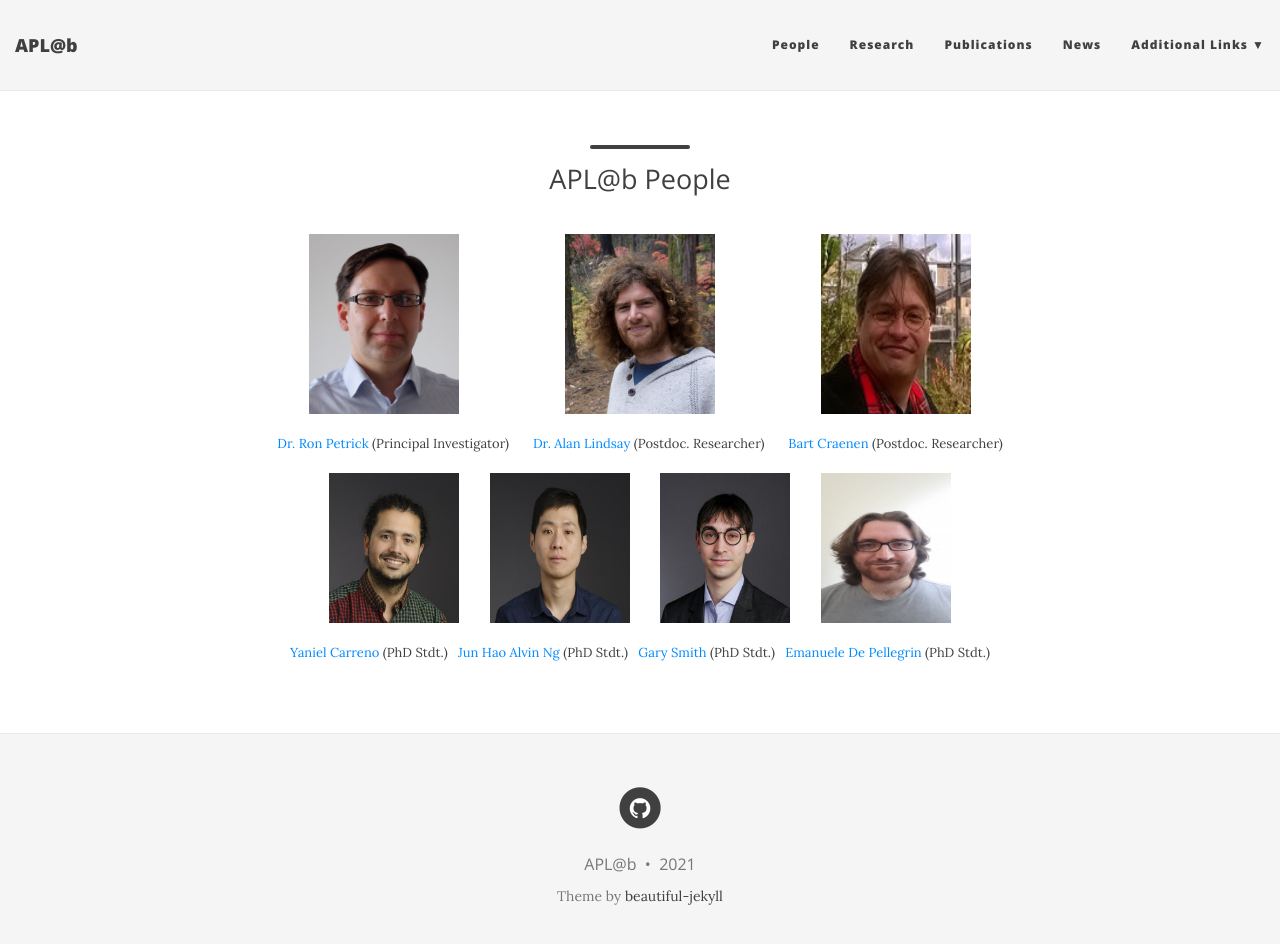
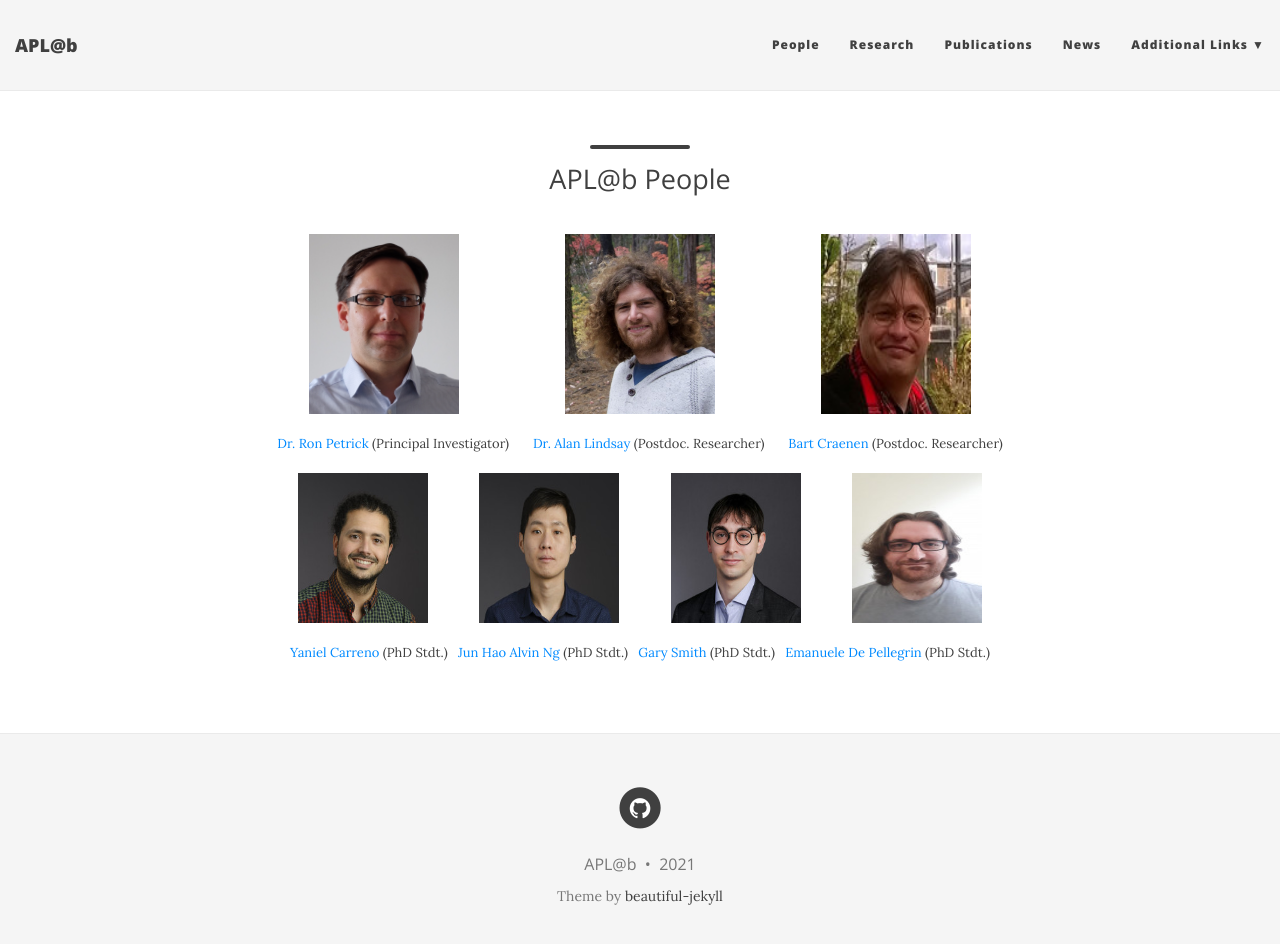
Before and after one commit to aplab2020/aplab2020.github.io, a Jekyll site: the page built from people.md, in a window 1280 px wide and 957 px high. Shown: the top 944 px of the window. Built offline with Jekyll 4.4.1, drawn with Linux system fonts in a browser that asks for light colours; nearby versions of some CDN libraries.

Commit message:
Update people.md

```diff
--- a/people.md
+++ b/people.md
@@ -18,7 +18,7 @@
 
 
 
-<p align="center"> <img src="/img/yaniel.jpg" align="center" width="130" height="150">  &nbsp;  &nbsp; &nbsp;  &nbsp;  <img src="/img/alvin.jpg" align="center" width="140" height="150">   &nbsp;  &nbsp; &nbsp;  &nbsp;  <img src="/img/gary.jpg" align="center" width="130" height="150">  &nbsp;  &nbsp; &nbsp;  &nbsp;  <img src="/img/emanuelle.jpeg" align="center" width="130" height="150"></p>
+<p align="center"> <img src="/img/yaniel.jpg" align="center" width="130" height="150">  &nbsp;  &nbsp; &nbsp; &nbsp;  &nbsp; &nbsp;  &nbsp;  <img src="/img/alvin.jpg" align="center" width="140" height="150">  &nbsp;  &nbsp; &nbsp; &nbsp;  &nbsp; &nbsp;  &nbsp;  <img src="/img/gary.jpg" align="center" width="130" height="150">  &nbsp;  &nbsp; &nbsp; &nbsp;  &nbsp; &nbsp;  &nbsp; <img src="/img/emanuelle.jpeg" align="center" width="130" height="150"></p>
 
  <p align="center"> <a href="https://www.edinburgh-robotics.org/students/yaniel-carreno" style="float:">Yaniel Carreno</a> (PhD Stdt.) &nbsp;
  <a href="https://www.edinburgh-robotics.org/students/jun-hao-alvin-ng" style="float: ;">Jun Hao Alvin Ng</a> (PhD Stdt.)  &nbsp;
```
